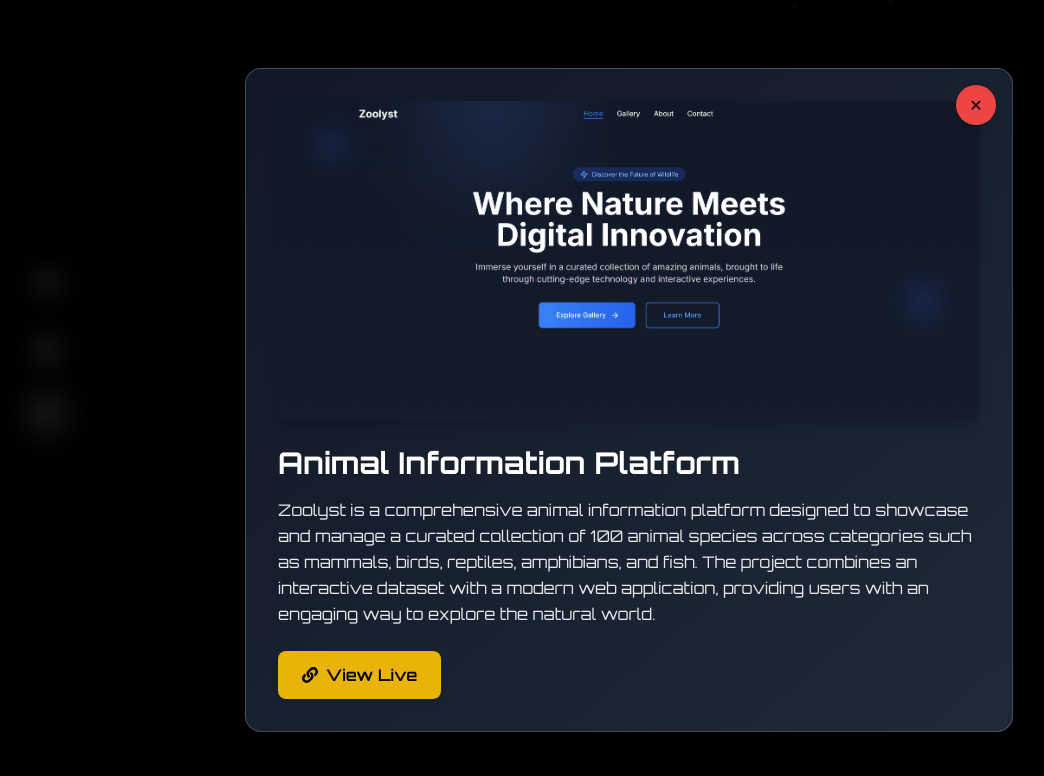
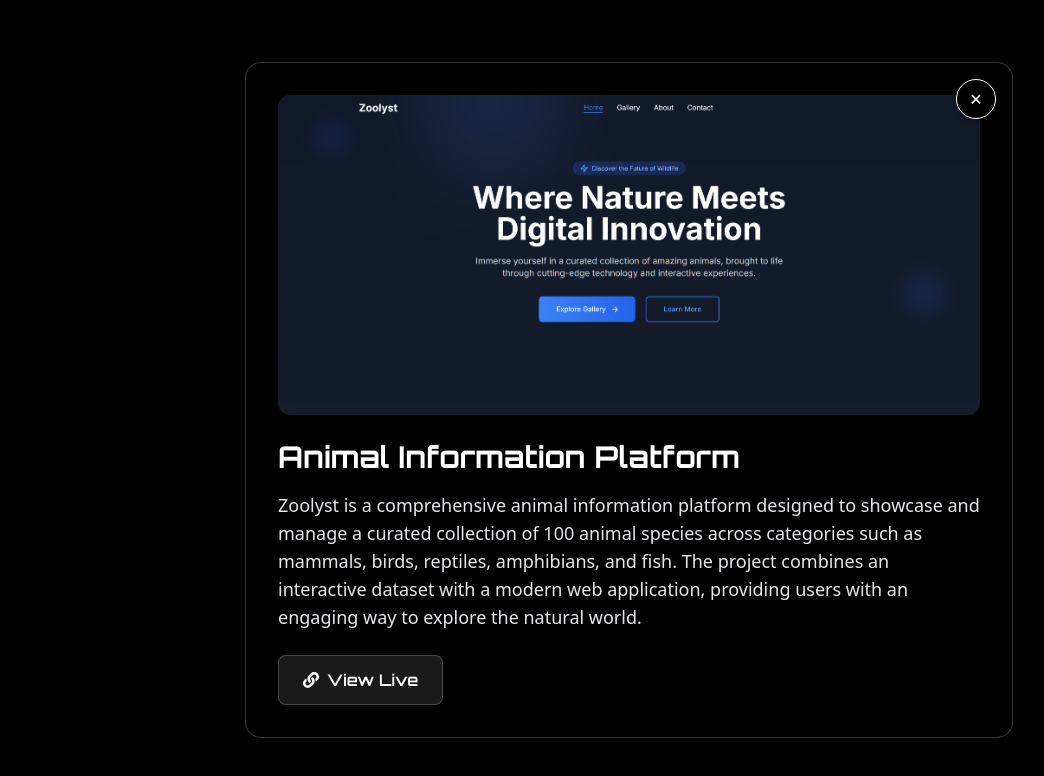
Before and after one commit to Jayp33333/Jaypee-Portfolio, a React (Vite) app in the folder jaypee-portfolio/: page /projects in a window 1280 px wide. Both pictures are taken after a click on the button "Details". Shown: the top 776 px of the page, without its empty margins (11-1055 px from the left). Built offline with nearby package versions, Linux system fonts and the light colour scheme.

Commit message:
changing they style

```diff
--- a/jaypee-portfolio/src/components/ProjectCard.jsx
+++ /dev/null
@@ -1,15 +0,0 @@
-import React from 'react'
-
-const ProjectCard = ({ imgUrl, isActive }) => {
-  return (
-    <div className='h-full bg-white rounded-xl overflow-hidden shadow-md mx-2'>
-      <img
-        src={imgUrl}
-        alt='Project'
-        className='w-full h-72 md:h-80 object-cover'
-      />
-    </div>
-  )
-}
-
-export default ProjectCard
--- a/jaypee-portfolio/src/index.css
+++ b/jaypee-portfolio/src/index.css
@@ -51,7 +51,7 @@
       opacity: 1;
     }
     10% {
-      width: 25%;
+      width: 28%;
       height: 100%;
       opacity: 1;
     }
@@ -64,7 +64,7 @@
       opacity: 1;
     } /* hold for ~3s */
     90% {
-      width: 25%;
+      width: 28%;
       height: 100%;
       opacity: 1;
     }
@@ -82,7 +82,7 @@
     width: 40%; /* width of scanner frame */
     background: rgba(255, 255, 255, 0.15); /* faint light effect */
     mix-blend-mode: difference; /* <-- inverts black text to white */
-    animation: scan 6s ease-in-out infinite;
+    animation: scan 8s ease-in-out infinite;
     animation-delay: 1.5s;
     opacity: 0;
     border-radius: 0.5rem;
--- a/jaypee-portfolio/src/pages/Projects.jsx
+++ b/jaypee-portfolio/src/pages/Projects.jsx
@@ -106,17 +106,26 @@ const Projects = () => {
     <section className="relative containerLayout w-full flex flex-col items-center justify-center py-20 px-6 overflow-hidden">
       <ParticlesBackground />
       {/* Title */}
-      <motion.h2
+      <motion.div
         initial={{ opacity: 0, y: -30 }}
         animate={{ opacity: 1, y: 0 }}
-        transition={{ duration: 0.8 }}
-        className="text-3xl sm:text-4xl lg:text-5xl font-extrabold text-center text-white mb-16"
+        transition={{ duration: 0.6 }}
+        className="flex items-center w-full max-w-3xl mx-auto mb-16"
       >
-        My <span className="text-yellow-400">Projects</span>
-      </motion.h2>
+        <span className="flex-grow border-t border-gray-500"></span>
+        <span className="px-4 text-white font-bold text-lg sm:text-xl md:text-2xl whitespace-nowrap">
+          MY PROJECTS
+        </span>
+        <span className="flex-grow border-t border-gray-500"></span>
+      </motion.div>
 
       {/* Carousel Container */}
-      <div className="relative w-full max-w-6xl h-96 flex items-center justify-center">
+      <motion.div
+        initial={{ opacity: 0, x: -20 }}
+        animate={{ opacity: 1, x: 0 }}
+        transition={{ duration: 0.6 }}
+        className="relative w-full max-w-6xl h-96 flex items-center justify-center"
+      >
         {/* Left Card */}
         <motion.div
           className="absolute hidden md:flex w-1/4 lg:w-1/3 z-10 cursor-pointer perspective-1000"
@@ -125,7 +134,7 @@ const Projects = () => {
           animate="left"
           onClick={() => handleProjectClick(leftIndex)}
         >
-          <div className="w-full p-4 rounded-2xl bg-gradient-to-br from-gray-900/70 to-gray-800/40 backdrop-blur-md border border-white/10 shadow-2xl transform-style-preserve-3d">
+          <div className="w-full p-4 rounded-2xl bg-black border border-white/20 shadow-2xl transform-style-preserve-3d">
             <div className="w-full h-40 rounded-lg overflow-hidden shadow-lg">
               <img
                 src={projectData[leftIndex].image}
@@ -142,7 +151,12 @@ const Projects = () => {
         </motion.div>
 
         {/* Center Card */}
-        <div className="absolute w-full sm:w-3/4 md:w-2/5 z-20 perspective-1000">
+        <motion.div
+          initial={{ opacity: 0.9, scale: 0.9 }}
+          animate={{ opacity: 1, scale: 1 }}
+          transition={{ duration: 0.6 }}
+          className="absolute w-full sm:w-3/4 lg:w-2/5 z-20 perspective-1000"
+        >
           <AnimatePresence custom={direction} mode="wait" initial={false}>
             <motion.div
               key={currentProject.id}
@@ -151,7 +165,7 @@ const Projects = () => {
               initial="enter"
               animate="center"
               exit="exit"
-              className="w-full p-6 rounded-2xl bg-gradient-to-br from-black/80 to-gray-900 backdrop-blur-md border border-white/10 shadow-2xl transform-style-preserve-3d"
+              className="w-full p-6 rounded-2xl bg-black border border-white/20 shadow-2xl transform-style-preserve-3d"
             >
               <div className="w-full h-52 rounded-xl overflow-hidden shadow-lg mb-5">
                 <img
@@ -164,23 +178,21 @@ const Projects = () => {
                 <h3 className="text-xl font-bold text-white mb-2">
                   {currentProject.title}
                 </h3>
-                <p className="text-gray-300 text-sm line-clamp-2 mb-5">
+                <p className="text-gray-300 text-md line-clamp-2 mb-5 font-sans">
                   {currentProject.description}
                 </p>
               </div>
               <div className="flex justify-center gap-4">
                 <motion.button
-                  whileHover={{ scale: 1.05 }}
                   whileTap={{ scale: 0.95 }}
-                  className="px-4 py-2 rounded-lg bg-yellow-500 text-black font-semibold flex items-center gap-2 hover:bg-yellow-400 transition shadow-md"
+                  className="px-4 py-2 rounded-lg bg-white text-black font-semibold flex items-center gap-2 hover:bg-white/80 transition shadow-md"
                   onClick={() => openModal(currentProject.description)}
                 >
                   <FaInfoCircle /> Details
                 </motion.button>
                 <motion.button
-                  whileHover={{ scale: 1.05 }}
                   whileTap={{ scale: 0.95 }}
-                  className="px-4 py-2 rounded-lg bg-white/10 border border-white/20 text-white flex items-center gap-2 hover:bg-yellow-500 hover:text-black transition shadow-md"
+                  className="px-4 py-2 rounded-lg bg-white/10 border border-white/20 text-white flex items-center gap-2 hover:bg-white/80 hover:text-black transition shadow-md"
                   onClick={() => window.open(currentProject.link, "_blank")}
                 >
                   <FaLink /> Visit
@@ -188,17 +200,23 @@ const Projects = () => {
               </div>
             </motion.div>
           </AnimatePresence>
-        </div>
+        </motion.div>
 
         {/* Right Card */}
         <motion.div
-          className="absolute hidden md:flex w-1/4 lg:w-1/3 z-10 cursor-pointer perspective-1000"
+          initial={{ opacity: 0.9, x: 30 }}
+          animate={{ opacity: 1, x: 0 }}
+          transition={{ duration: 0.6 }}
+          className="relative w-full max-w-6xl h-96 flex items-center justify-center"
+        >
+          <motion.div
+            className="absolute hidden lg:flex w-1/4 lg:w-1/3 z-10 cursor-pointer perspective-1000"
             variants={sideVariants}
             initial="right"
             animate="right"
             onClick={() => handleProjectClick(rightIndex)}
           >
-          <div className="w-full p-4 rounded-2xl bg-gradient-to-br from-gray-900/70 to-gray-800/40 backdrop-blur-md border border-white/10 shadow-2xl transform-style-preserve-3d">
+            <div className="w-full p-4 rounded-2xl bg-black border border-white/20 shadow-2xl transform-style-preserve-3d">
               <div className="w-full h-40 rounded-lg overflow-hidden shadow-lg">
                 <img
                   src={projectData[rightIndex].image}
@@ -213,7 +231,8 @@ const Projects = () => {
               </div>
             </div>
           </motion.div>
-      </div>
+        </motion.div>
+      </motion.div>
 
       {/* Indicators */}
       <motion.div
@@ -227,7 +246,7 @@ const Projects = () => {
             key={index}
             onClick={() => handleProjectClick(index)}
             className={`w-3 h-3 rounded-full transition-all ${
-              index === current ? "bg-yellow-500 scale-125" : "bg-white/30"
+              index === current ? "bg-white scale-125" : "bg-white/30"
             }`}
           />
         ))}
@@ -241,7 +260,7 @@ const Projects = () => {
           whileHover={{ scale: 1.1 }}
           whileTap={{ scale: 0.9 }}
           onClick={() => handleSlide("prev")}
-          className="p-4 rounded-full bg-white/10 border border-white/20 text-white hover:bg-yellow-500 hover:text-black transition shadow-lg"
+          className="p-4 rounded-full bg-white/10 border border-white/20 text-white hover:bg-white hover:text-black transition shadow-lg"
         >
           <GoArrowLeft size={24} />
         </motion.button>
@@ -251,7 +270,7 @@ const Projects = () => {
           whileHover={{ scale: 1.1 }}
           whileTap={{ scale: 0.9 }}
           onClick={() => handleSlide("next")}
-          className="p-4 rounded-full bg-white/10 border border-white/20 text-white hover:bg-yellow-500 hover:text-black transition shadow-lg"
+          className="p-4 rounded-full bg-white/10 border border-white/20 text-white hover:bg-white hover:text-black transition shadow-lg"
         >
           <GoArrowRight size={24} />
         </motion.button>
@@ -261,14 +280,14 @@ const Projects = () => {
       <AnimatePresence>
         {showModal && (
           <motion.div
-            className="fixed inset-0 bg-black/80 backdrop-blur-md flex items-center justify-center z-50 px-4 py-6"
+            className="fixed inset-0 bg-black backdrop-blur-md flex items-center justify-center z-50 px-4 py-6"
             onClick={closeModal}
             initial={{ opacity: 0 }}
             animate={{ opacity: 1 }}
             exit={{ opacity: 0 }}
           >
             <motion.div
-              className="relative bg-gradient-to-br from-gray-900 to-gray-800 backdrop-blur-lg border border-white/20 rounded-2xl p-6 sm:p-8 w-full max-w-3xl max-h-[90vh] overflow-y-auto shadow-2xl"
+              className="relative bg-black backdrop-blur-lg border border-white/20 rounded-2xl p-6 sm:p-8 w-full max-w-3xl max-h-[90vh] overflow-y-auto shadow-2xl"
               onClick={(e) => e.stopPropagation()}
               initial={{ scale: 0.9, opacity: 0 }}
               animate={{ scale: 1, opacity: 1 }}
@@ -280,7 +299,7 @@ const Projects = () => {
                 whileHover={{ scale: 1.1 }}
                 whileTap={{ scale: 0.9 }}
                 onClick={closeModal}
-                className="absolute top-4 right-4 w-10 h-10 flex items-center justify-center rounded-full bg-red-500 hover:bg-red-600 transition shadow-md"
+                className="absolute top-4 right-4 w-10 h-10 flex items-center justify-center rounded-full bg-black border border-white hover:bg-white/10 text-white transition shadow-md"
               >
                 ✕
               </motion.button>
@@ -314,19 +333,18 @@ const Projects = () => {
               )}
 
               {/* Project Description */}
-              <p className="text-gray-200 leading-relaxed mb-6">
+              <p className="text-gray-200 leading-relaxed mb-6 text-sm md:text-base lg:text-lg font-sans">
                 {currentProjectDescription}
               </p>
 
               {/* Action Buttons */}
               <div className="flex flex-wrap gap-4">
                 <motion.a
-                  whileHover={{ scale: 1.05 }}
                   whileTap={{ scale: 0.95 }}
                   href={currentProject.link}
                   target="_blank"
                   rel="noopener noreferrer"
-                  className="px-6 py-3 rounded-lg bg-yellow-500 text-black font-semibold flex items-center gap-2 hover:bg-yellow-400 transition shadow-md"
+                  className="px-6 py-3 rounded-lg bg-white/10 text-white border border-white/20 font-semibold flex items-center gap-2 hover:rounded-full transition shadow-md"
                 >
                   <FaLink /> View Live
                 </motion.a>
```
Lines whose indentation alone changed are shown as unchanged.
